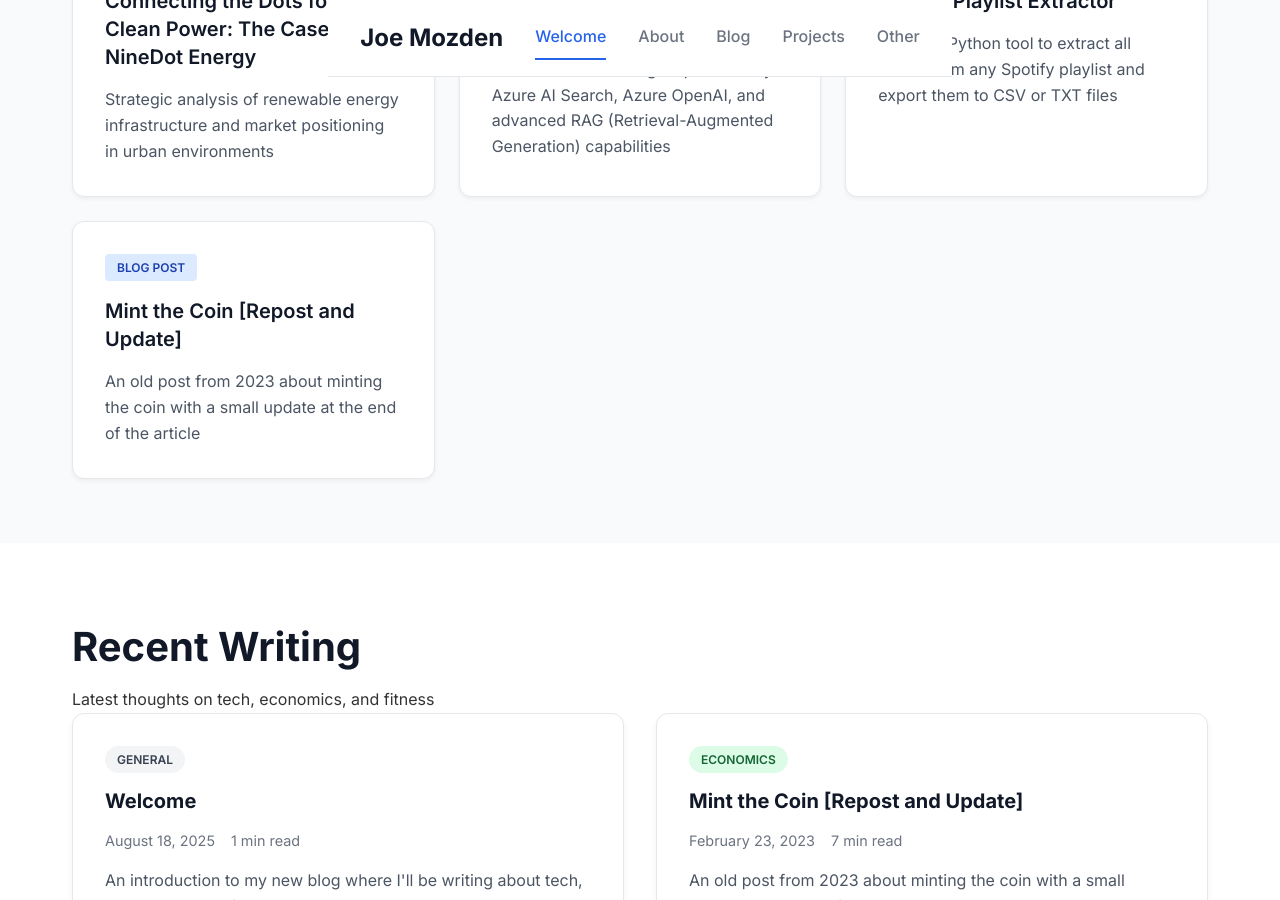
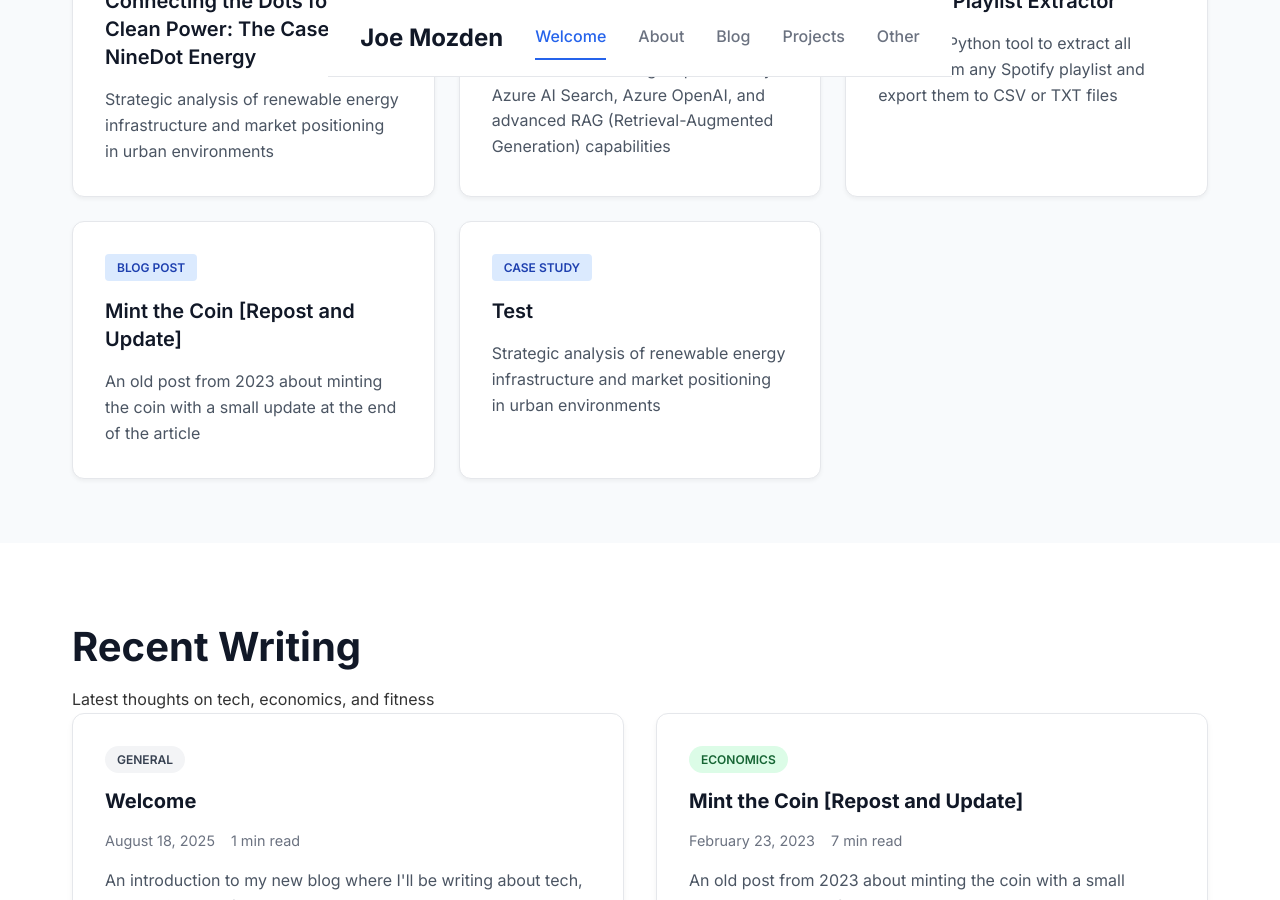
Before and after one commit to jmozden3/jmozden3.github.io, a Jekyll site: the page built from index.html, in a window 1280 px wide and 900 px high, scrolled down 911 px. Built offline with Jekyll 4.4.1, drawn with Linux system fonts in a browser that asks for light colours; the list of posts is cut into pages by our own code.

Commit message:
updated featured section v2

```diff
--- a/_data/featured.yml
+++ b/_data/featured.yml
@@ -25,3 +25,10 @@
   badge: "Blog Post"
   link: "_posts/2025-08-19-mint-the-coin.md"
   color: "blue"
+
+- title: "Test"
+  type: "case-study"
+  description: "Strategic analysis of renewable energy infrastructure and market positioning in urban environments"
+  badge: "Case Study"
+  link: "/projects/ninedot-energy-case"
+  color: "blue"
```
